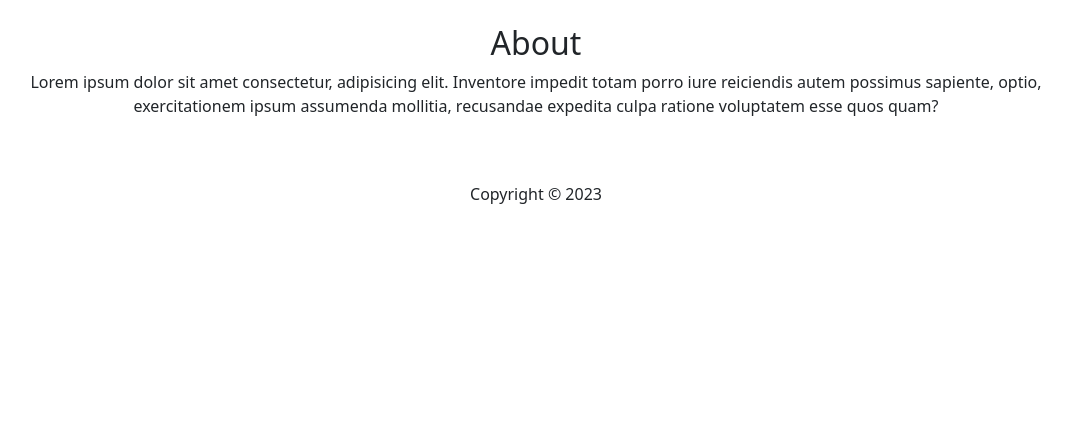
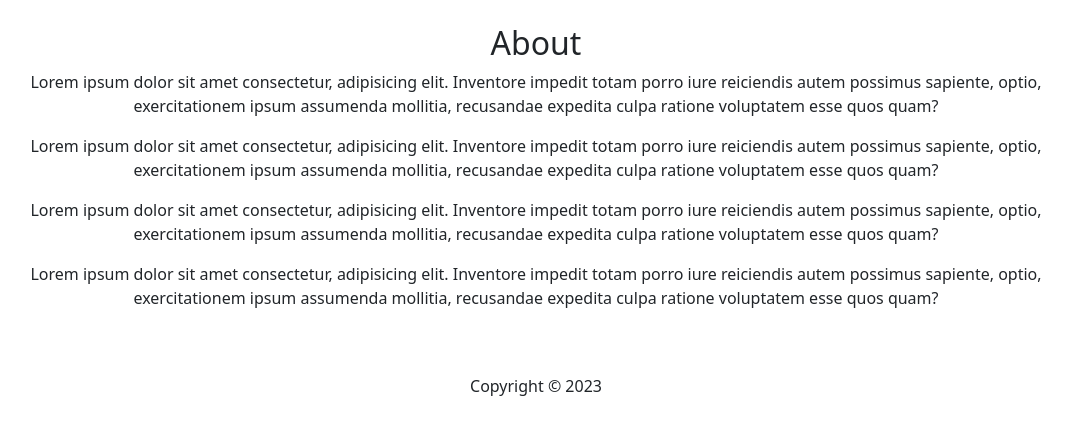
Before and after one commit to Pandurang3/feedback, a PHP site: page /about.php in a window 1280 px wide. Shown: the part 56-491 px from the top of the page, without its empty margins (104-1176 px from the left). Run offline with PHP 8.4, Linux system fonts and the light colour scheme.

Commit message:
first commit

```diff
--- a/about.php
+++ b/about.php
@@ -5,5 +5,14 @@
     <p class="text-center">
       Lorem ipsum dolor sit amet consectetur, adipisicing elit. Inventore impedit totam porro iure reiciendis autem possimus sapiente, optio, exercitationem ipsum assumenda mollitia, recusandae expedita culpa ratione voluptatem esse quos quam?
     </p>
+    <p class="text-center">
+      Lorem ipsum dolor sit amet consectetur, adipisicing elit. Inventore impedit totam porro iure reiciendis autem possimus sapiente, optio, exercitationem ipsum assumenda mollitia, recusandae expedita culpa ratione voluptatem esse quos quam?
+    </p>
+    <p class="text-center">
+      Lorem ipsum dolor sit amet consectetur, adipisicing elit. Inventore impedit totam porro iure reiciendis autem possimus sapiente, optio, exercitationem ipsum assumenda mollitia, recusandae expedita culpa ratione voluptatem esse quos quam?
+    </p>
+    <p class="text-center">
+      Lorem ipsum dolor sit amet consectetur, adipisicing elit. Inventore impedit totam porro iure reiciendis autem possimus sapiente, optio, exercitationem ipsum assumenda mollitia, recusandae expedita culpa ratione voluptatem esse quos quam?
+    </p>
 
 <?php include 'inc/footer.php'; ?>
```
